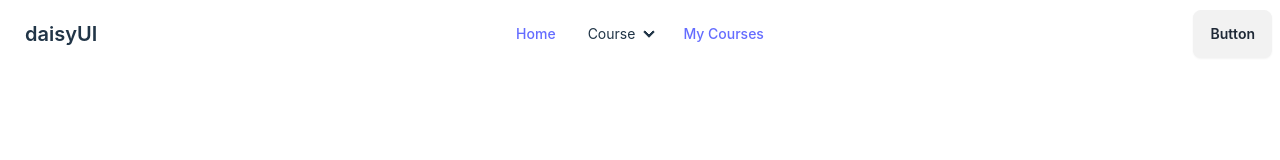
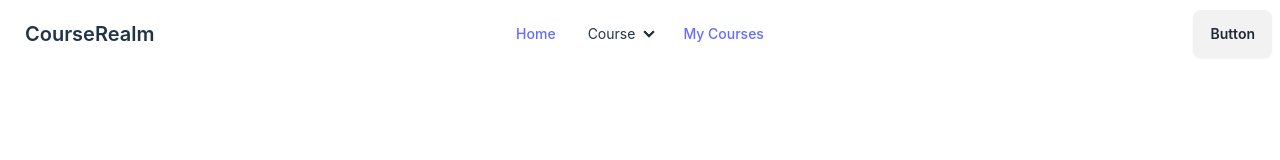
Before and after one commit to Navojith/DS-Assignment-frontend, a React (Vite) app: page / in a window 1280 px wide. Shown: the top 160 px of the page. Built offline with nearby package versions, Linux system fonts and the light colour scheme.

Commit message:
feat: name

```diff
--- a/src/components/NavBar/Navbar.tsx
+++ b/src/components/NavBar/Navbar.tsx
@@ -45,12 +45,15 @@
             </li>
           </ul>
         </div>
-        <a className="btn btn-ghost text-xl">daisyUI</a>
+        {/* placeholder name. change it if you got a better one */}
+        <Link to="./" className="btn btn-ghost text-xl">
+          CourseRealm
+        </Link>
       </div>
       <div className="navbar-center hidden lg:flex">
         <ul className="menu menu-horizontal px-1">
           <li>
-            <Link to={'/'}>Home</Link>
+            <Link to={'./'}>Home</Link>
           </li>
           <li>
             <details>
```
